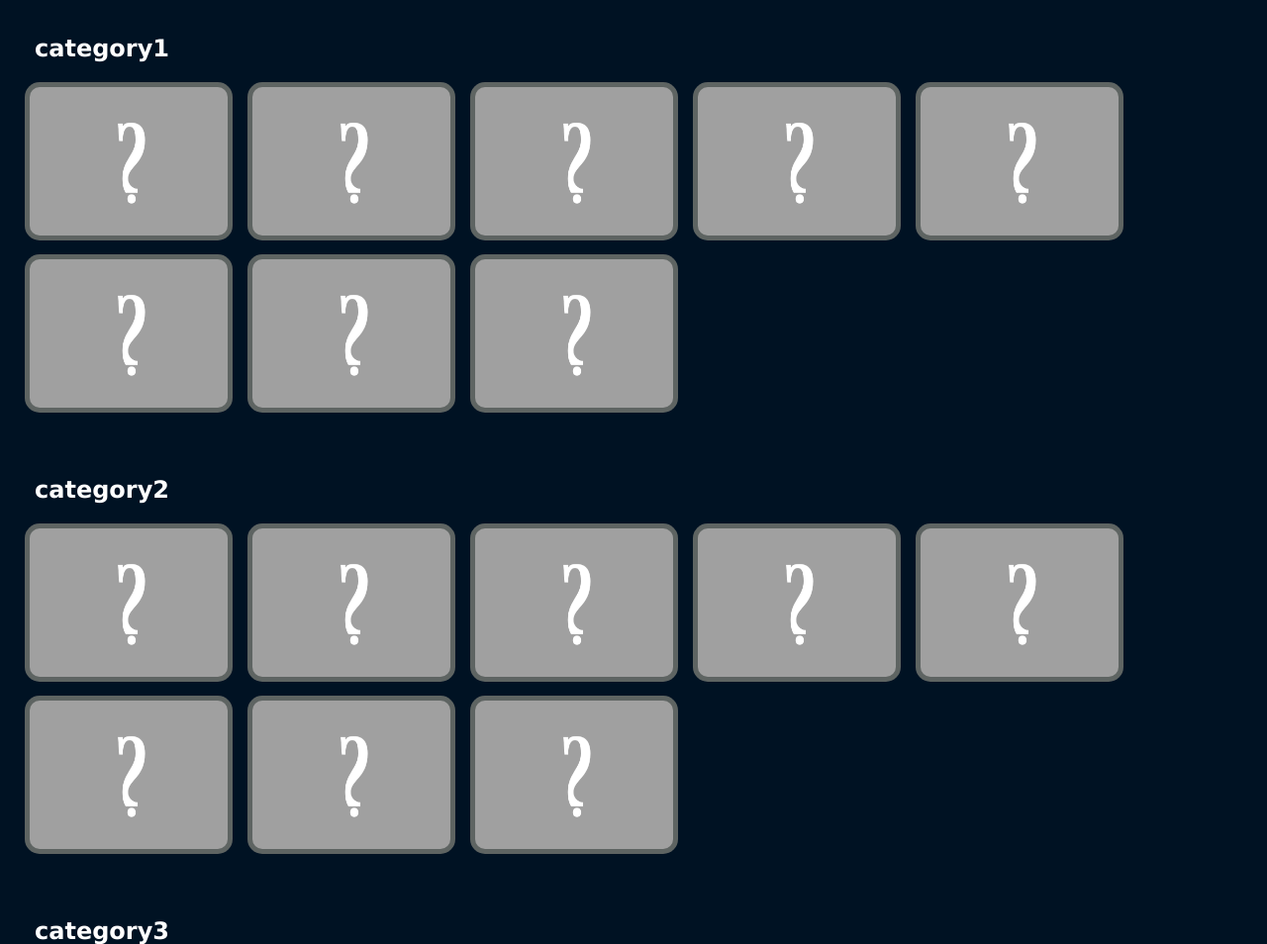
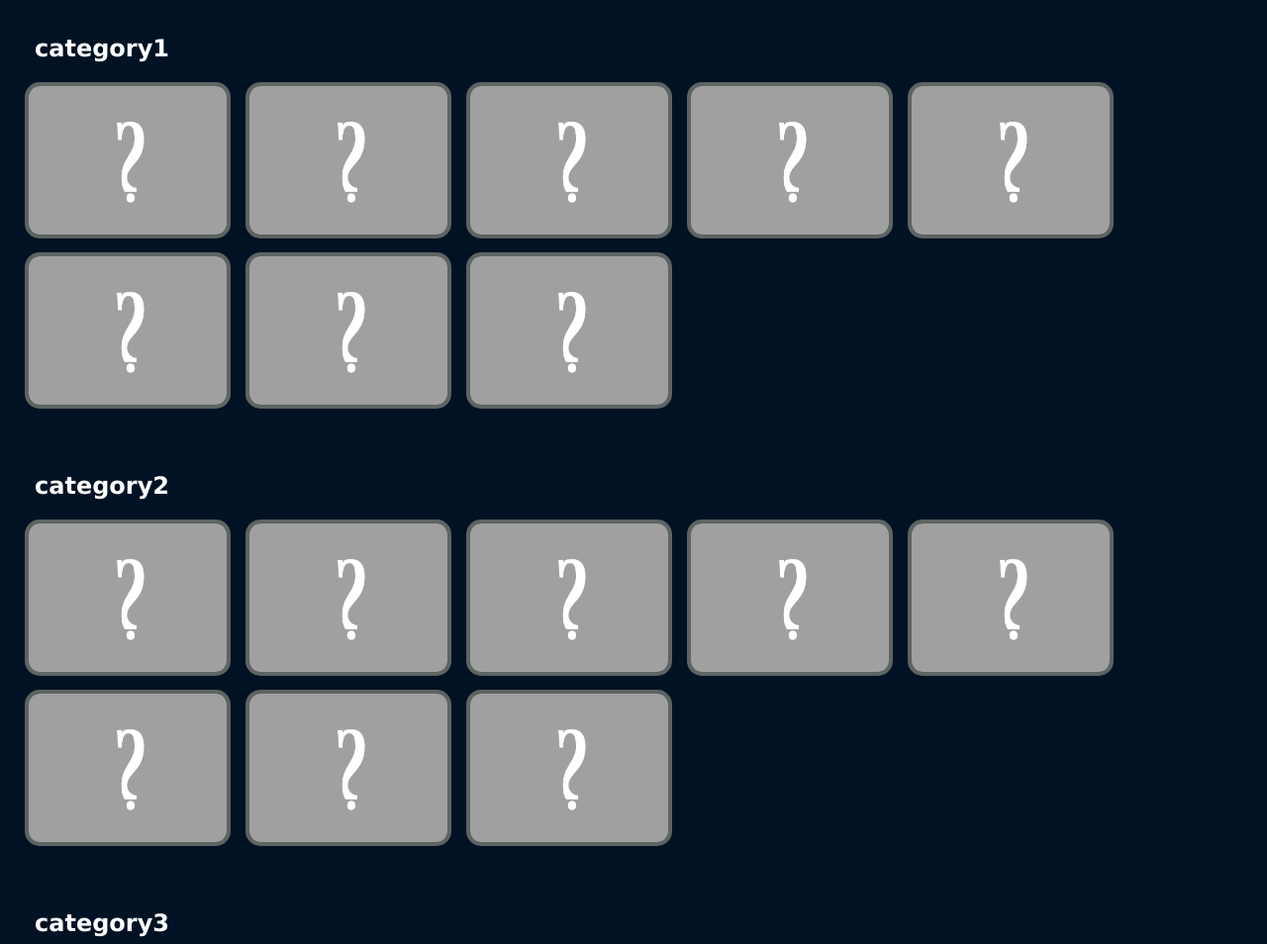
Before and after one commit to Azapru/school-website-project, a PHP site: page / in a window 1280 px wide. Shown: the part 224-1178 px from the top of the page at 99% size. Run offline with PHP 8.4, Linux system fonts and the light colour scheme.

Commit message:
Fix games images border

```diff
--- a/style.css
+++ b/style.css
@@ -76,9 +76,9 @@ img {
 }
 
 .games {
-    padding: 5px;
+    margin: 5px;
+    border: 4px solid #5e6462;
     border-radius: 15px;
-    background: #5e6462;
     width: 200px;
     height: 150px;
 }
```
